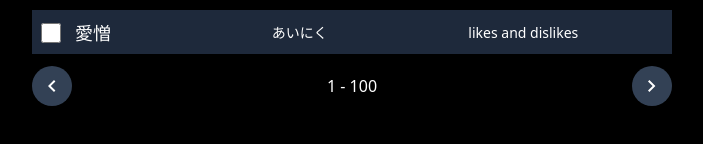
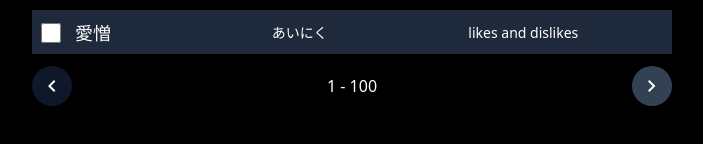
Before and after one commit to bryanjenningz/jlpt-audio-srs, a Next.js app: page /words/1 in a window 1280 px wide. Shown: the part 428-572 px from the top of the page, without its empty margins (288-991 px from the left). Built offline with nearby package versions, Linux system fonts and the light colour scheme.

Commit message:
Change pagination button color when button is disabled

```diff
--- a/src/components/word-table-pagination.tsx
+++ b/src/components/word-table-pagination.tsx
@@ -28,7 +28,7 @@ export function WordTablePagination() {
   return (
     <div className="flex w-full items-center justify-between">
       <button
-        className="flex h-10 w-10 items-center justify-center rounded-full bg-slate-700"
+        className="flex h-10 w-10 items-center justify-center rounded-full bg-slate-700 disabled:bg-slate-900"
         disabled={page <= 0}
         onClick={() => decrementPage(level)}
         title="Previous page"
@@ -40,7 +40,7 @@ export function WordTablePagination() {
         (page + 1) * WORDS_PER_PAGE,
       )}`}
       <button
-        className="flex h-10 w-10 items-center justify-center rounded-full bg-slate-700"
+        className="flex h-10 w-10 items-center justify-center rounded-full bg-slate-700 disabled:bg-slate-900"
         disabled={(page + 1) * WORDS_PER_PAGE >= wordsLength}
         onClick={() => incrementPage(level)}
         title="Next page"
```
